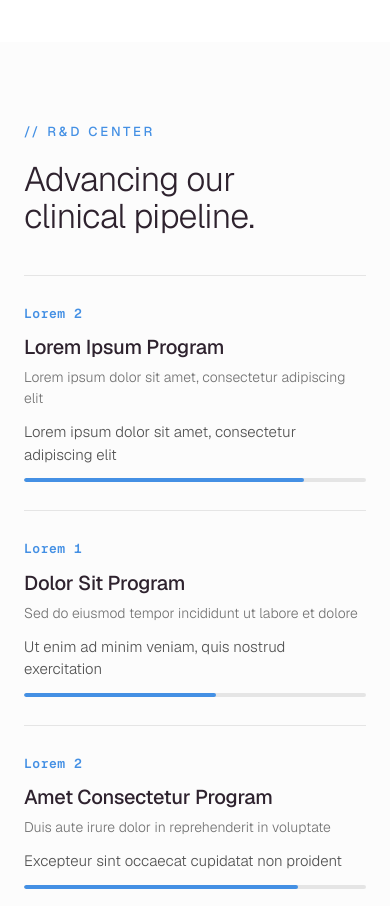
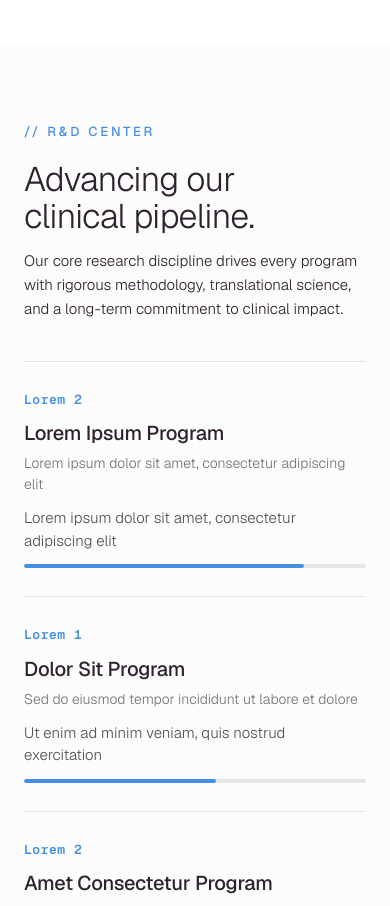
Before and after one commit to akaal-id/selatox, a Next.js app: page / in a window 390 px wide. Shown: the part 6980-7886 px from the top of the page. Built offline with nearby package versions, Linux system fonts and the light colour scheme; no server answers.

Commit message:
add sub in rnd

```diff
--- a/app/home/rnd-center/rnd-center.module.css
+++ b/app/home/rnd-center/rnd-center.module.css
@@ -25,8 +25,17 @@
 }
 
 .intro {
-  max-width: 900px;
+  width: 100%;
   margin-bottom: 72px;
+}
+
+.headerContainer {
+  margin-top: 20px;
+  width: 100%;
+  display: flex;
+  align-items: flex-start;
+  justify-content: space-between;
+  gap: 32px;
 }
 
 .eyebrow {
@@ -45,7 +54,7 @@
 }
 
 .headline {
-  margin: 20px 0 0;
+  margin: 0;
   font-size: clamp(34px, 4.4vw, 52px);
   font-weight: 300;
   line-height: 1.08;
@@ -57,6 +66,21 @@
 .section.inView .headline {
   animation: blurIn 0.95s ease-out forwards;
   animation-delay: 0.2s;
+}
+
+.sub {
+  margin: 0;
+  max-width: 460px;
+  font-size: 16px;
+  line-height: 1.7;
+  font-weight: 300;
+  color: var(--neutral-130);
+  opacity: 0;
+}
+
+.section.inView .sub {
+  animation: blurIn 0.95s ease-out forwards;
+  animation-delay: 0.28s;
 }
 
 .tableWrap {
@@ -179,6 +203,15 @@
     margin-bottom: 56px;
   }
 
+  .headerContainer {
+    flex-direction: column;
+    gap: 18px;
+  }
+
+  .sub {
+    max-width: 100%;
+  }
+
   .tableHead {
     display: none;
   }
@@ -205,6 +238,15 @@
     margin-bottom: 40px;
   }
 
+  .headerContainer {
+    gap: 14px;
+  }
+
+  .sub {
+    font-size: 15px;
+    line-height: 1.6;
+  }
+
   .programTitle {
     font-size: 20px;
   }
--- a/app/home/rnd-center/rnd-center.tsx
+++ b/app/home/rnd-center/rnd-center.tsx
@@ -62,11 +62,18 @@ export function RndCenter() {
       <div className={styles.container}>
         <div className={styles.intro}>
           <p className={styles.eyebrow} aria-hidden>{"// R&D Center"}</p>
-          <h2 id="rnd-center-heading" className={styles.headline}>
-            Advancing our
-            <br />
-            clinical pipeline.
-          </h2>
+          <div className={styles.headerContainer}>
+            <h2 id="rnd-center-heading" className={styles.headline}>
+              Advancing our
+              <br />
+              clinical pipeline.
+            </h2>
+            <p className={styles.sub}>
+              Our core research discipline drives every program with rigorous
+              methodology, translational science, and a long-term commitment to
+              clinical impact.
+            </p>
+          </div>
         </div>
 
         <div className={styles.tableWrap} role="table" aria-label="RND pipeline">
```
